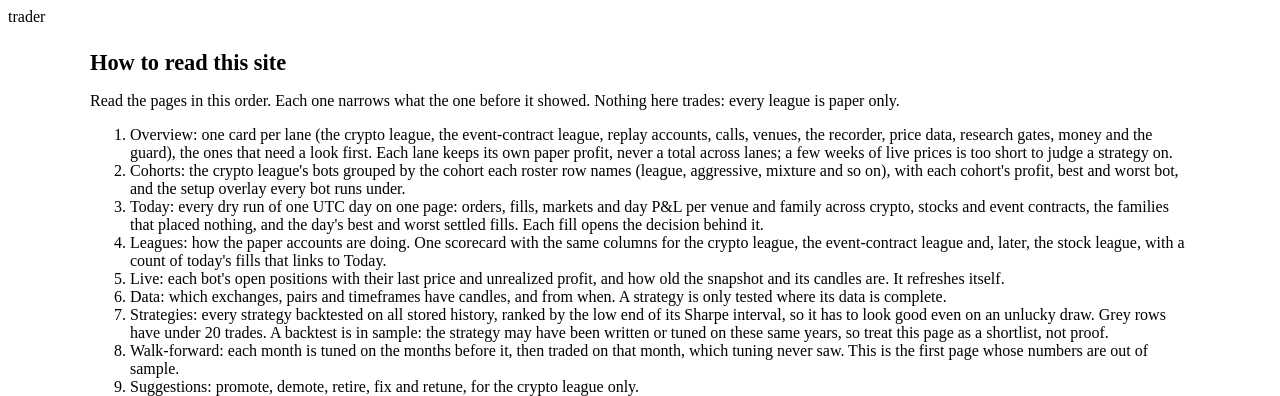
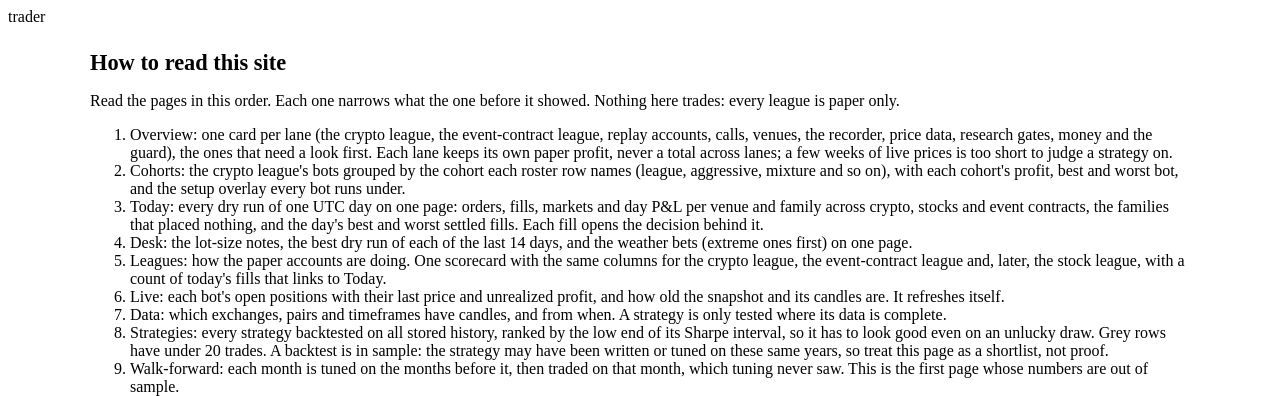
Before and after one commit to Kblack0610/freqtrade_trading_attempt, a FastAPI app: template web/templates/guide.html in a window 1280 px wide. Shown: the top 396 px of the page. Run offline with FastAPI, Linux system fonts and the light colour scheme; the template is opened without the code that fills it, so the values that code supplies are empty; the visitor is signed in with stand-in values (Sample User, id 1); parts of the project's set-up code (start-up, migrations or seed data) failed here and were passed over; some libraries are stand-ins or nearby versions.

Commit message:
feat(ui): /desk page with lot size notes, best dry run per day and weather bets (ar-3306)

```diff
--- a/web/app.py
+++ b/web/app.py
@@ -611,6 +611,47 @@ def today(request: Request, day: str = ""):
 
 
 
+# /desk: the lot-size notes, each recent day's best dry run, and the weather bets, on one page. A weather order is
+# "extreme" when it bought a side at 90c or more, or 10c or less: the market already called it.
+DESK_DAYS = 14
+DESK_WEATHER_FAMILIES = ("weather", "observed")
+DESK_EXTREME = 0.90
+DESK_BEST = """
+SELECT DISTINCT ON (d.day) d.day, f.*, m.title, d.pnl, d.closed FROM (
+  SELECT (close_date AT TIME ZONE 'UTC')::date AS day, sum(profit_abs) AS pnl, count(*) AS closed FROM fills
+  WHERE source = ANY(%s) AND close_date >= %s AND profit_ratio IS NOT NULL GROUP BY 1) d
+JOIN fills f ON (f.close_date AT TIME ZONE 'UTC')::date = d.day AND f.source = ANY(%s) AND f.profit_ratio IS NOT NULL
+LEFT JOIN markets m ON f.source = 'paper' AND m.venue = f.venue AND m.market_id = f.instrument
+ORDER BY d.day DESC, f.profit_ratio DESC, f.fill_id
+"""
+DESK_WEATHER = """
+SELECT o.account, a.family, o.side, o.price, o.contracts, o.stake, o.sent_at, o.settled_at, o.profit, m.title, m.subtitle
+FROM paper_orders o JOIN paper_accounts a USING (account)
+LEFT JOIN markets m ON m.venue = a.venue AND m.market_id = o.market_id
+WHERE a.family = ANY(%s) AND o.contracts > 0 ORDER BY o.sent_at DESC, o.id DESC LIMIT 200
+"""
+
+
+def weather_bets(orders: list[dict]) -> list[dict]:
+    """Mark each weather order extreme when its side was bought at DESK_EXTREME or more, or at 1 - DESK_EXTREME or less; extremes first."""
+    marked = [{**o, "extreme": o["price"] is not None and (o["price"] >= DESK_EXTREME or o["price"] <= 1 - DESK_EXTREME)}
+              for o in orders]
+    return sorted(marked, key=lambda o: not o["extreme"])
+
+
+@app.get("/desk", response_class=HTMLResponse)
+def desk(request: Request):
+    """Lot-size notes, the best dry run of each recent day and the weather bets, together."""
+    user_of(request)
+    since = dt.datetime.now(dt.timezone.utc).replace(hour=0, minute=0, second=0, microsecond=0) - dt.timedelta(days=DESK_DAYS - 1)
+    sources = list(DRY_SOURCES)
+    g = glossary.load()
+    return page(request, "desk.html", days=DESK_DAYS, extreme=DESK_EXTREME,
+                sizing=[t for t in g["trading"] if t["group"] == "Sizing"],
+                best=rows(DESK_BEST, (sources, since, sources)),
+                weather=weather_bets(rows(DESK_WEATHER, (list(DESK_WEATHER_FAMILIES),))))
+
+
 def fills_today(source: str, venues: list[str] | None = None) -> int:
     """Fills a league opened today (UTC), for the count that links to /today; `venues` narrows a paper source."""
     start = dt.datetime.combine(dt.datetime.now(dt.timezone.utc).date(), dt.time(), dt.timezone.utc)
--- a/web/nav.py
+++ b/web/nav.py
@@ -7,6 +7,7 @@ One question per tab. base.html loops over `groups(path)`; the shell markup is w
 TABS = (
     ("Now", (
         ("Today", "/today", ()),
+        ("Desk", "/desk", ()),
         ("Overview", "/", ("/bots", "/trades")),
         ("Live", "/live", ()),
         ("Leagues", "/leagues", ()),
--- a/web/templates/guide.html
+++ b/web/templates/guide.html
@@ -7,6 +7,7 @@
   <li><a href="/">Overview</a>: one card per lane (the crypto league, the event-contract league, replay accounts, calls, venues, the recorder, price data, research gates, money and the guard), the ones that need a look first. Each lane keeps its own paper profit, never a total across lanes; a few weeks of live prices is too short to judge a strategy on.</li>
   <li><a href="/cohorts">Cohorts</a>: the crypto league's bots grouped by the cohort each roster row names (league, aggressive, mixture and so on), with each cohort's profit, best and worst bot, and the setup overlay every bot runs under.</li>
   <li><a href="/today">Today</a>: every dry run of one UTC day on one page: orders, fills, markets and day P&amp;L per venue and family across crypto, stocks and event contracts, the families that placed nothing, and the day's best and worst settled fills. Each fill opens the decision behind it.</li>
+  <li><a href="/desk">Desk</a>: the lot-size notes, the best dry run of each of the last 14 days, and the weather bets (extreme ones first) on one page.</li>
   <li><a href="/leagues">Leagues</a>: how the paper accounts are doing. One scorecard with the same columns for the crypto league, the event-contract league and, later, the stock league, with a count of today's fills that links to Today.</li>
   <li><a href="/live">Live</a>: each bot's open positions with their last price and unrealized profit, and how old the snapshot and its candles are. It refreshes itself.</li>
   <li><a href="/data">Data</a>: which exchanges, pairs and timeframes have candles, and from when. A strategy is only tested where its data is complete.</li>
```
Also changed, not shown: lab/tests/test_web.py (+15 -0 lines), web/templates/desk.html (added, +44 -0 lines), CHANGELOG.md.
